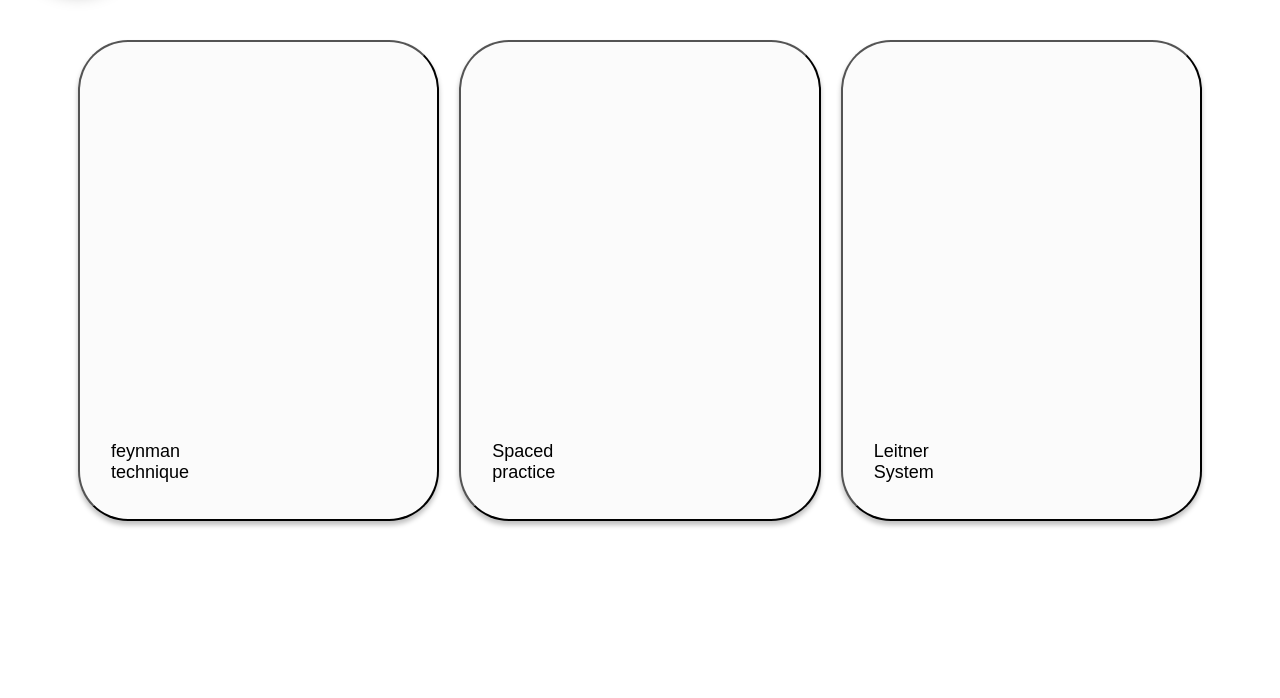
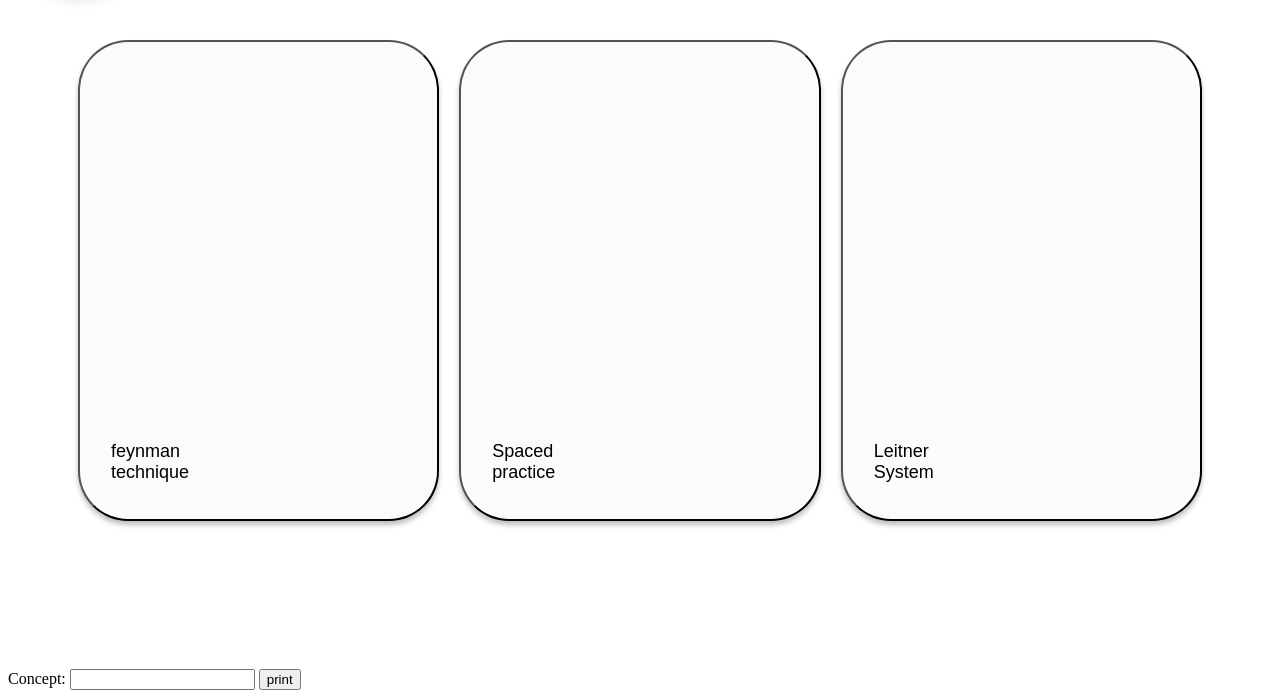
Before and after one commit to Jude-Shorbaji/HackRU, a plain HTML site: page mainPage.html in a window 1280 px wide. Shown: the part 168-866 px from the top of the page. Before the commit the page ends 845 px from the top, so only its background shows below. Drawn offline with Linux system fonts and the light colour scheme; a web font is replaced by a local one.

Commit message:
Update mainPage.html

```diff
--- a/mainPage.html
+++ b/mainPage.html
@@ -29,6 +29,13 @@
         </div>
       </section>
       <script src="./countdown.js"></script>
+
+    <form id="form">
+        Concept: <input type="text" id="input">
+        <button type="button" onclick="storeInput()">print</button>
+    </form>
+
+
 </body>
 
 
```
